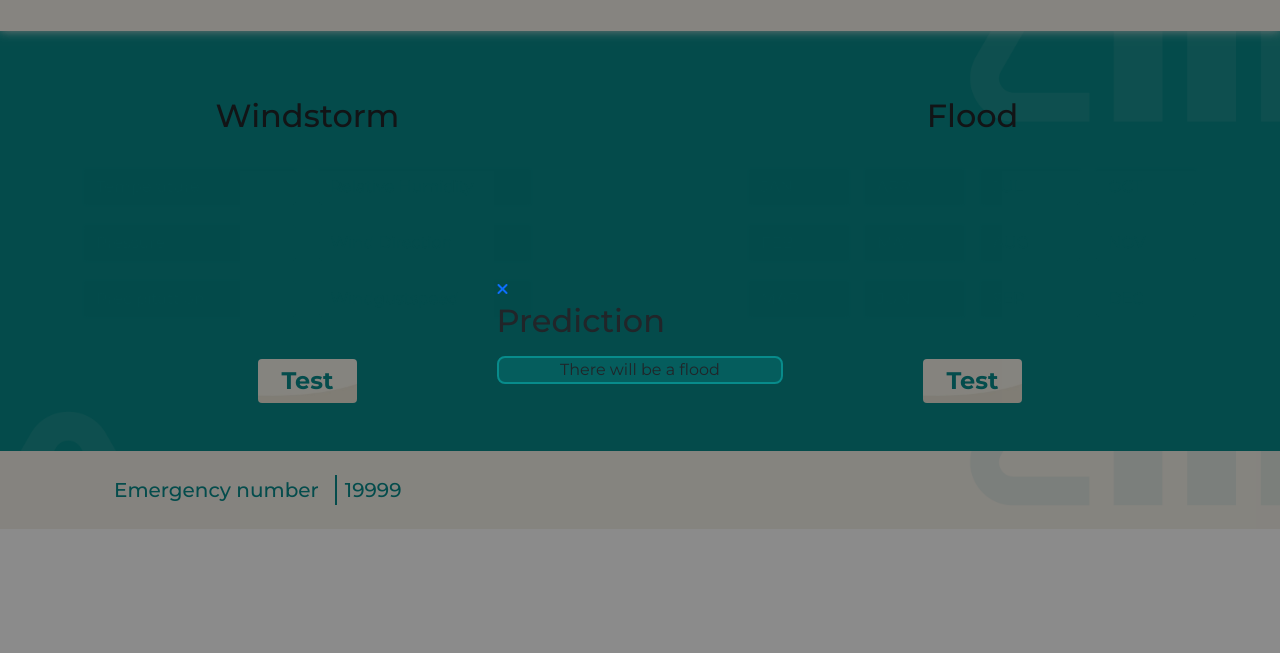
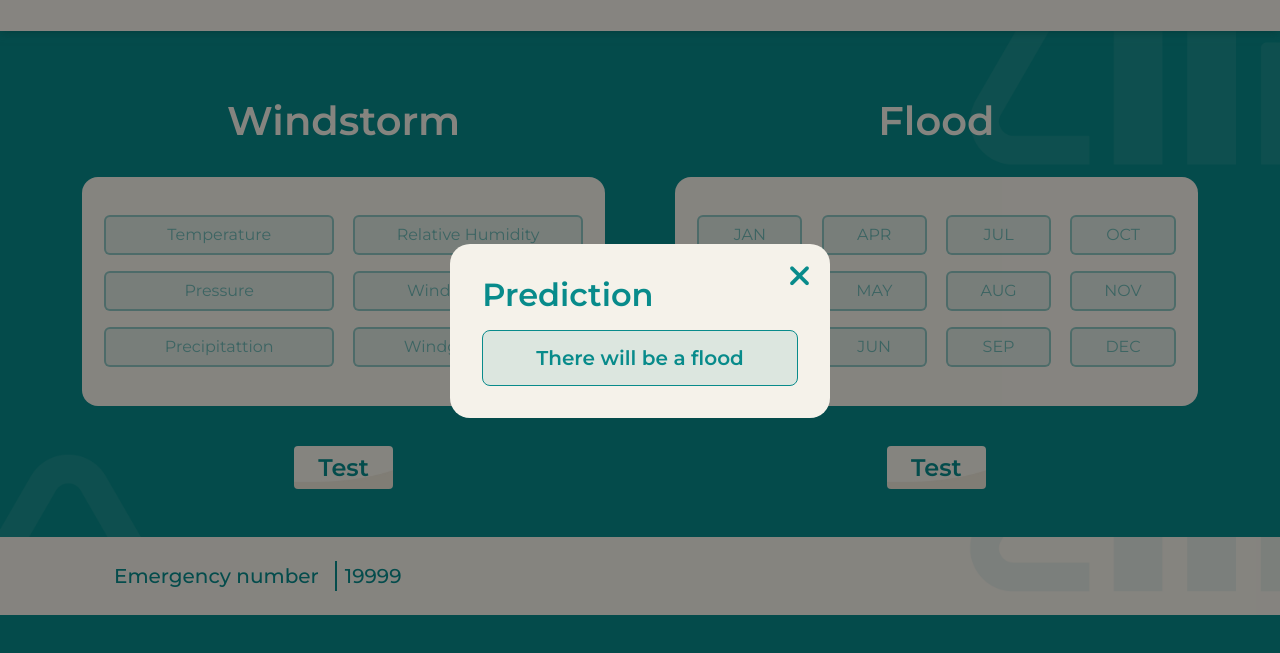
Before and after one commit to esraa237/Graduation_Project, a plain HTML site: page flood_pred.html in a window 1280 px wide. Shown: the part 69-722 px from the top of the page. Drawn offline with nearby package versions, Linux system fonts and the light colour scheme.

Commit message:
modified admin test css page

```diff
--- a/css/admin_pro.css
+++ b/css/admin_pro.css
@@ -1,4 +1,51 @@
 
+/*Start Global Rules */
+:root {
+  --font-family: "Montserrat", sans-serif;
+  --blue-color: #088b8b;
+  --black-color: #000000;
+  --white-color: #ffffff;
+  --white-bone-color: #f5f2ea;
+  --main-transition:0.2s;
+}
+* {
+  margin: 0;
+  padding: 0;
+  box-sizing: border-box;
+}
+body {
+  font-family: var(--font-family);
+  background-image: url(../images/bg_admin-dash1.png);
+  background-repeat: no-repeat;
+  background-size: cover;
+  background-position: center;
+}
+ul {
+  list-style: none;
+  margin: 0;
+  padding: 0;
+}
+a {
+  text-decoration: none;
+}
+.table-container::-webkit-scrollbar{
+  width: 15px;
+  height:15px;
+}
+.table-container::-webkit-scrollbar-track{
+  background: #f5f2ea;
+  margin: 92px 15px 20px 0;
+}
+.table-container::-webkit-scrollbar-thumb {
+  background: #07706d;
+}
+.table-container::-webkit-scrollbar-thumb:hover{
+  background: #066966;
+}
+/* End Global Rules */
+.nav{
+  box-shadow: 0 0 10px #066966 !important;
+}
 .model-testing{
     margin-top: 100px;
       background-image: url('../images/model-testing.png');
@@ -9,8 +56,19 @@
 
   .model-testing input::placeholder{
     color: #088b8b82 !important;
+    text-align: center;
   }
-
+  .model-testing .flood input{
+    border-radius: 5;
+    -webkit-border-radius: 5;
+    -moz-border-radius: 5;
+    -ms-border-radius: 5;
+    -o-border-radius: 5;
+}
+  .model-testing .flood input::placeholder{
+    color: #088b8b82 !important;
+    text-align: center;
+  }
   .model-testing input{
     border: 2px solid #088b8b6f !important;
   }
@@ -29,9 +87,11 @@
   }
 
   .model-testing .w-24{
-    width: 23% !important;
+    width: 22% !important;
   }
-
+  .custom-p-3 {
+    padding: 1.4rem  !important;
+ }
   .model-testing .windstorm input ,
   .model-testing .flood input{
     background-color: #088b8b1a !important;
@@ -42,11 +102,15 @@
     background-image: url("../images/test.jpg") !important;
     background-size: cover;
     background-position: center;
-    font-weight: bold;
+    font-weight: 600;
     color: #088b8b;
   }
-
-  .model-testing .text-custom-color{
+  .model-testing .windstorm button:hover,
+  .model-testing .flood button:hover{
+  box-shadow:0 0 15px #066966;
+  font-weight: 700;
+}
+  .text-custom-color{
     color: #088b8b !important;
   }
 #modelFooter{
@@ -75,17 +139,44 @@
 
 .popup-flood .child,
 .popup-windstorm .child{
-    min-width: 30% !important;
+    min-width: 34% !important;
+    padding: 32px !important;
+    border-radius: 20px !important;
+    -webkit-border-radius: 20px !important;
+    -moz-border-radius: 20px !important;
+    -ms-border-radius: 20px !important;
+    -o-border-radius: 20px !important;
+}
+
+.text-box{
+    background-color:#dce6df;
+    border: 1px solid #088b8b;
+    padding: 12px;
+    font-size: 20px;
   }
 
- .text-box{
-    background-color: #088b8b47;
-    border: 2px solid #088b8b;
+.close{
+    position: absolute;
+    right: 5%;
+    top: 10%;
+    cursor: pointer;
+    font-size: 30px;
   }
-
- .fa-xmark-circle{
-    position: absolute;
-    right: 2%;
-    top: 5%;
-    cursor: pointer;
-  }
+.text-big{
+  font-size: 58px;
+}
+.text-meduim{
+  font-size:40px;
+}
+.col-md-5{
+  width:48%;
+}
+.text-white-bone{
+  color:#f5f2ea ;
+}
+.bg-white-bone{
+  background-color: #f5f2ea;
+}
+.fw-semi{
+  font-weight: 600;
+}
```
